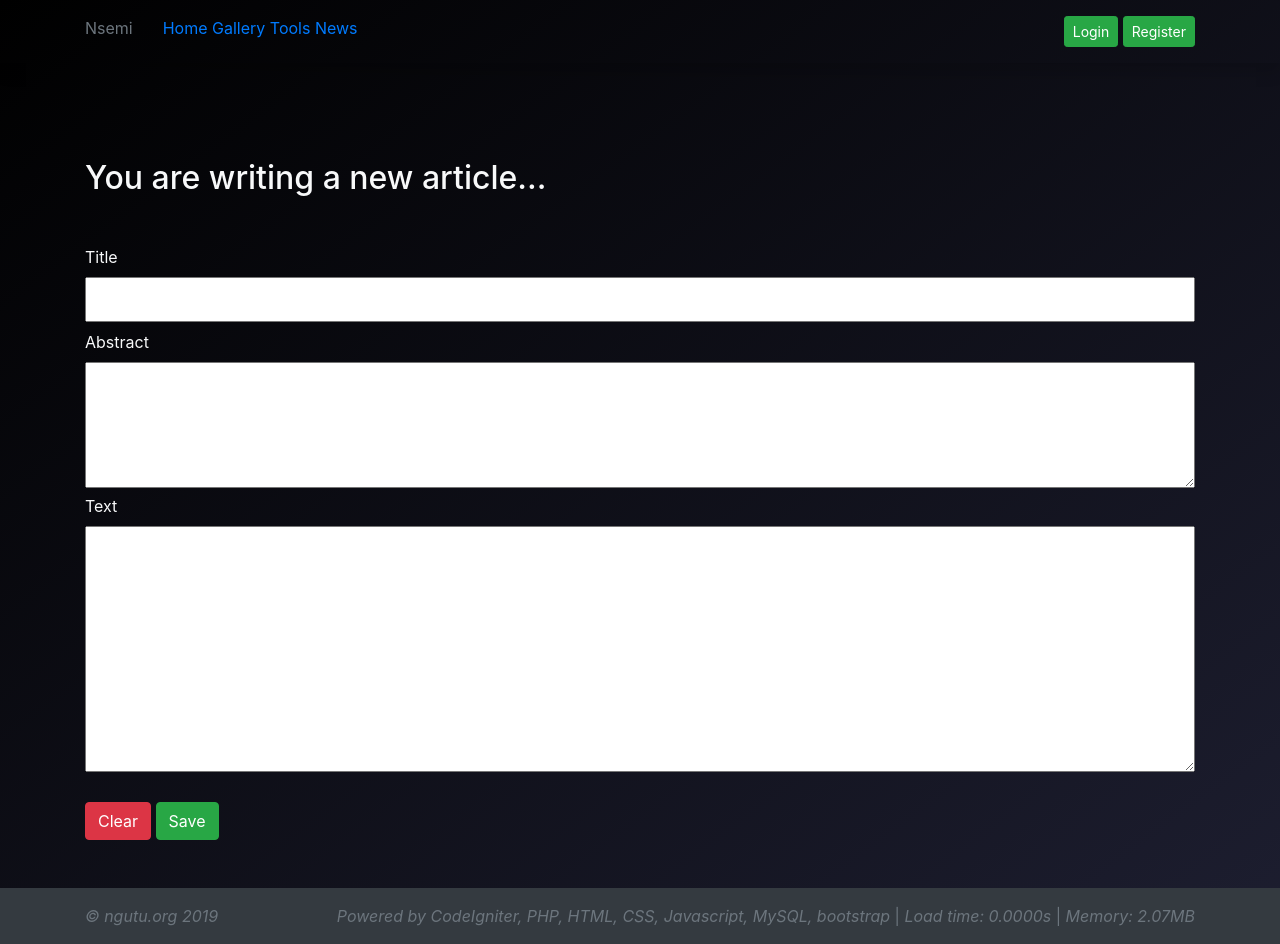
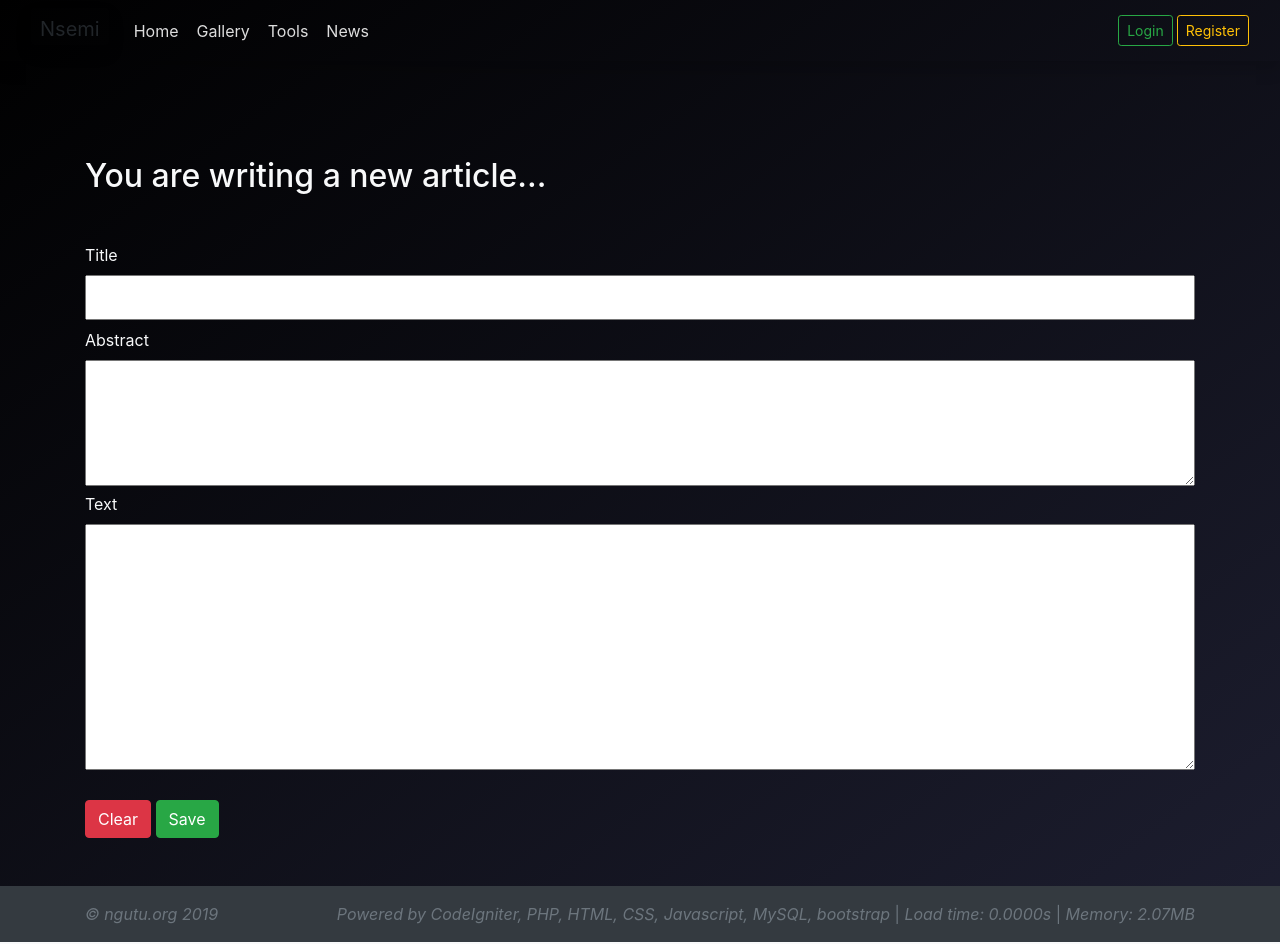
Before and after one commit to zuacaldeira/nsemi, a CodeIgniter app: page /database/index.php/news/create in a window 1280 px wide. Run offline with CodeIgniter, Linux system fonts and the light colour scheme; some libraries are stand-ins or nearby versions.

Commit message:
Style navigation bar.

```diff
--- a/application/views/templates/header.php
+++ b/application/views/templates/header.php
@@ -1,5 +1,6 @@
 <!DOCTYPE html>
 <html>
+
 <head>
     <meta charset="utf-8">
     <meta name="viewport" content="width=device-width, initial-scale=1">
@@ -11,12 +12,18 @@
     <link rel="stylesheet" href="<?php echo base_url().'assets/css/style.css'; ?>" />
 
     <script src="https://code.jquery.com/jquery-3.3.1.min.js">
+
+
     </script>
 
     <script src="https://code.jquery.com/ui/1.12.1/jquery-ui.min.js">
+
+
     </script>
 
     <script src="https://stackpath.bootstrapcdn.com/bootstrap/4.2.1/js/bootstrap.bundle.min.js" type="text/javascript">
+
+
     </script>
 
     <script src="<?php echo base_url().'assets/js/nsemi.js'; ?>"></script>
@@ -26,30 +33,43 @@
 
 </head>
 
-<body class="container-fluid m-0 p-0 "  style="min-height: 100vh;">
+<body class="container-fluid m-0 p-0 bg-transparent" style="min-height: 100vh;">
     <?php
         $username = $this->session->userdata('username');
     ?>
-    <header class="container-fluid pt-3 shadow">
-        <nav class="container">
-            <div class="row">
-                <span class="col-auto nav-brand text-secondary">Nsemi</span>
-                <ul class="col list-unstyled">
-                    <li class="nav-item d-inline"><a href="<?php echo base_url();?>home">Home</a></li>
-                    <li class="nav-item d-inline"><a href="<?php echo base_url();?>gallery">Gallery</a></li>
-                    <li class="nav-item d-inline"><a href="<?php echo base_url();?>tools">Tools</a></li>
-                    <li class="nav-item d-inline"><a href="<?php echo base_url();?>news">News</a></li>
+    <header class="container-fluid shadow">
+        <nav class="navbar navbar-expand-lg">
+            <a class="navbar-brand shadow pb-0 h1 btn btn-sm" href="#">Nsemi</a>
+
+            <ul class="navbar-nav mr-auto">
+                <li class="nav-item active">
+                    <a class="nav-link btn" href="<?php echo base_url();?>home">Home</a>
+                </li>
+                <li class="nav-item">
+                    <a class="nav-link btn" href="<?php echo base_url();?>gallery">Gallery</a>
+                </li>
+                <li class="nav-item">
+                    <a class="nav-link btn" href="<?php echo base_url();?>tools">Tools</a>
+                </li>
+                <li class="nav-item">
+                    <a class="nav-link btn" href="<?php echo base_url();?>news">News</a>
+                </li>
             </ul>
-                <ul class="col list-unstyled text-right">
+            <ul class="navbar-nav ml-auto">
                 <?php if($username != null): ?>
-                        <li id="logout" class="d-inline"><a class="btn btn-sm btn-danger" href="<?php echo base_url();?>logout">Logout</a></li>
+                <li id="logout" class="nav-item">
+                    <a class="btn btn-sm btn-danger" href="<?php echo base_url();?>logout">Logout</a>
+                </li>
                 <?php else: ?>
-                        <li id="login" class="d-inline"><a class="btn btn-sm btn-success" href="<?php echo base_url();?>login">Login</a></li>
-                        <li id="register"  class="d-inline"><a class="btn btn-sm btn-success" href="<?php echo base_url();?>register">Register</a></li>
+                <li id="login" class="nav-item mr-1">
+                    <a class="btn btn-sm btn-outline-success" href="<?php echo base_url();?>login">Login</a>
+                </li>
+                <li id="register" class="nav-item">
+                    <a class="btn btn-sm btn-outline-warning" href="<?php echo base_url();?>register">Register</a>
+                </li>
                 <?php endif; ?>
 
             </ul>
-            </div>
         </nav>
     </header>
     <main class="container text-light" style="min-height:80vh;">
--- /dev/null
+++ b/assets/css/style.css
@@ -0,0 +1,7 @@
+body {
+    background: linear-gradient(to bottom right, black, #1d1e30);
+}
+
+header nav a.nav-link {
+    color: #ddd;
+}
--- a/assets/js/page_background.js
+++ /dev/null
@@ -1,5 +0,0 @@
-$(document).ready(function() {
-    $('body').css({
-        background: 'linear-gradient(to bottom right, black, #1d1e30)'
-    })
-});
```
Lines whose indentation alone changed are shown as unchanged.
